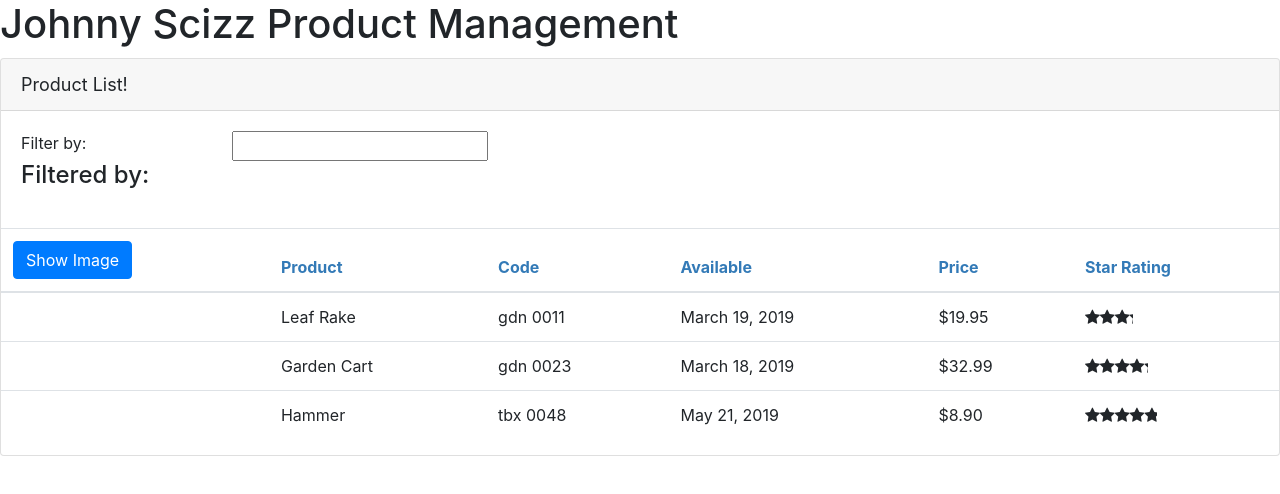
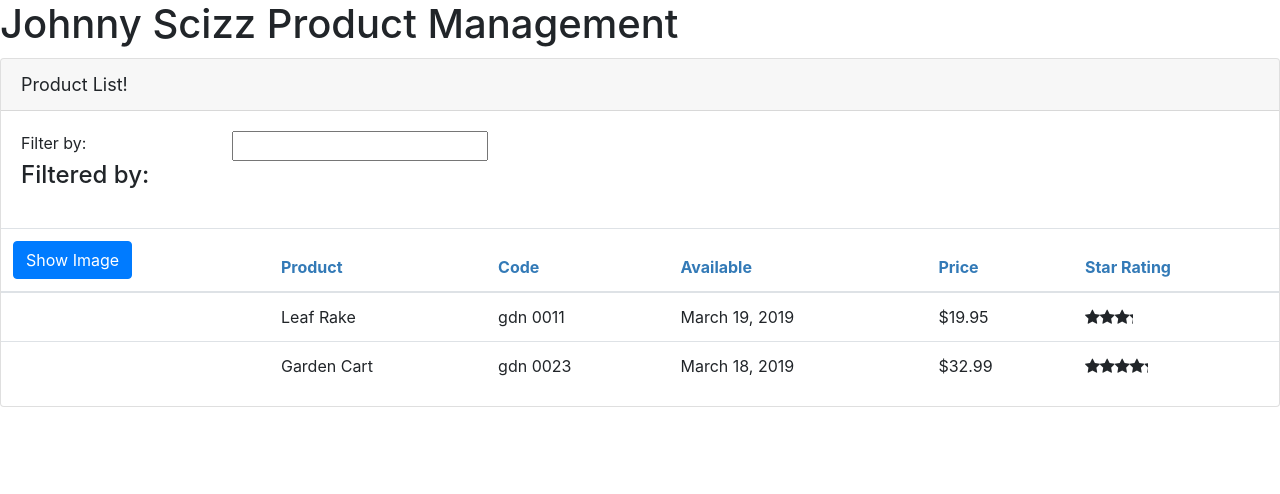
Before and after one commit to saddacracker/APM, an Angular app: page / in a window 1280 px wide. Shown: the top 494 px of the page. Built offline with nearby package versions, Linux system fonts and the light colour scheme.

Commit message:
reset Service

```diff
--- a/src/app/products/product-list.component.ts
+++ b/src/app/products/product-list.component.ts
@@ -1,6 +1,5 @@
 import { Component, OnInit } from '@angular/core';
 import { IProduct } from './product';
-import { ProductService } from './product.service';
 
 @Component({
   selector: 'pm-products',
@@ -9,8 +8,9 @@ import { ProductService } from './product.service';
 })
 
 export class ProductListComponent implements OnInit {
-
-  constructor(private productService: ProductService) {
+  constructor() {
+    this.filteredProducts = this.products;
+    this.listFilter = '';
   }
 
   pageTitle: string = 'Product List!';
@@ -28,7 +28,28 @@ export class ProductListComponent implements OnInit {
   }
 
   filteredProducts: IProduct[];
-  products: IProduct[] = [];
+  products: IProduct[] = [
+    {
+      "productId": 1,
+      "productName": "Leaf Rake",
+      "productCode": "GDN-0011",
+      "releaseDate": "March 19, 2019",
+      "description": "Leaf rake with 48-inch wooden handle.",
+      "price": 19.95,
+      "starRating": 3.2,
+      "imageUrl": "assets/images/leaf_rake.png"
+    },
+    {
+      "productId": 2,
+      "productName": "Garden Cart",
+      "productCode": "GDN-0023",
+      "releaseDate": "March 18, 2019",
+      "description": "15 gallon capacity rolling garden cart",
+      "price": 32.99,
+      "starRating": 4.2,
+      "imageUrl": "assets/images/garden_cart.png"
+    }
+  ];
 
   onRatingClicked(message: string): void {
     this.pageTitle = 'Product List: ' + message;
@@ -45,10 +66,7 @@ export class ProductListComponent implements OnInit {
     this.showImage = !this.showImage;
   }
 
-  // lifecycle hooks
   ngOnInit(): void {
     console.log('In OnInit');
-    this.products = this.productService.getProducts();
-    this.filteredProducts = this.products;
   }
 }
--- a/src/app/products/product.service.ts
+++ /dev/null
@@ -1,43 +0,0 @@
-import { Injectable } from '@angular/core';
-import { IProduct } from './product';
-
-// set injector to root (better tree shaking)
-@Injectable({
-  providedIn: 'root'
-})
-export class ProductService {
-  getProducts(): IProduct[] {
-    return [
-      {
-        "productId": 1,
-        "productName": "Leaf Rake",
-        "productCode": "GDN-0011",
-        "releaseDate": "March 19, 2019",
-        "description": "Leaf rake with 48-inch wooden handle.",
-        "price": 19.95,
-        "starRating": 3.2,
-        "imageUrl": "assets/images/leaf_rake.png"
-      },
-      {
-        "productId": 2,
-        "productName": "Garden Cart",
-        "productCode": "GDN-0023",
-        "releaseDate": "March 18, 2019",
-        "description": "15 gallon capacity rolling garden cart",
-        "price": 32.99,
-        "starRating": 4.2,
-        "imageUrl": "assets/images/garden_cart.png"
-      },
-      {
-        "productId": 5,
-        "productName": "Hammer",
-        "productCode": "TBX-0048",
-        "releaseDate": "May 21, 2019",
-        "description": "Curved claw steel hammer",
-        "price": 8.9,
-        "starRating": 4.8,
-        "imageUrl": "assets/images/hammer.png"
-      }
-    ]
-  }
-}
```
